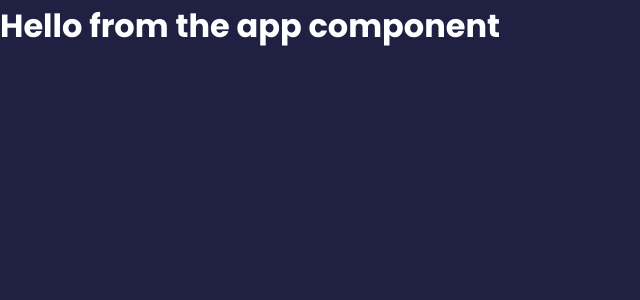
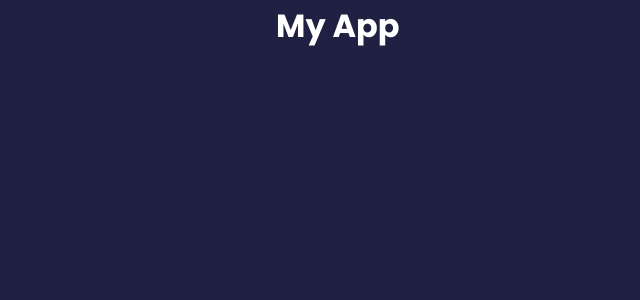
Before and after one commit to ranjan1992/FEEDBACK_UI_APP, a React (Create React App) app: page / in a window 1280 px wide. Shown: the top 300 px of the page, without its empty margins (0-640 px from the left). Built offline with nearby package versions, Linux system fonts and the light colour scheme.

Commit message:
Intro to JSX

```diff
--- a/src/App.js
+++ b/src/App.js
@@ -1,5 +1,12 @@
 function App() {
-  return <h1>Hello from the app component</h1>;
+  return (
+    <div className="container">
+      <h1>My App</h1>
+    </div>
+    /**
+     * return React.createElement('div', {className: "container"}, React.createElement("h1", {}, 'My App'))
+     */
+  );
 }
 
-export default App
+export default App;
```
